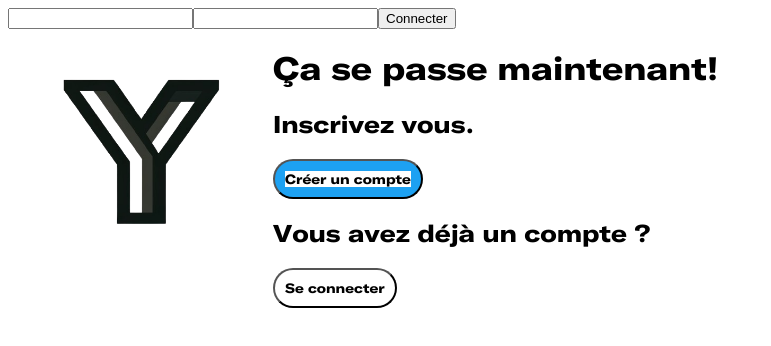
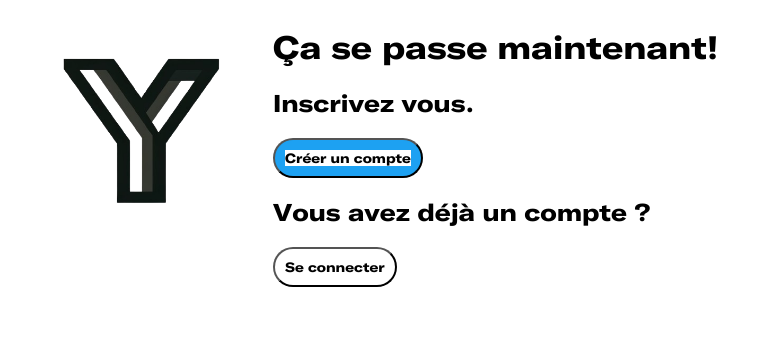
Before and after one commit to phtuongvy/virtualisation_X, a Vue app in the folder frontend/X_clone/: page / in a window 1280 px wide. Shown: the top 346 px of the page, without its empty margins (0-771 px from the left). Built offline with nearby package versions, Linux system fonts and the light colour scheme; no server answers.

Commit message:
push to git

```diff
--- a/frontend/X_clone/src/App.vue
+++ b/frontend/X_clone/src/App.vue
@@ -1,14 +1,15 @@
 <script setup>
 import { RouterLink, RouterView } from 'vue-router'
 import { ref, computed, createApp } from 'vue'
-import Auth from '@/components/Auth.vue'
+// import Auth from '@/components/Auth.vue'
+import Start from './components/Start.vue';
 
 
 </script>
 
 <template>
 
-    <Auth/>
+    <Start/>
 
 
 
--- a/frontend/X_clone/src/components/Auth.vue
+++ /dev/null
@@ -1,48 +0,0 @@
-<script setup>
-import { twitterStore } from '@/stores/twitter'
-import { ref, computed } from 'vue'
-
-const twitter = twitterStore()
-
-const authlogin = ref("")
-const authpasswd = ref("")
-
-function login() {
-  twitter.login({
-    login: authlogin.value,
-    password: authpasswd.value
-  })
-}
-
-function logout() {
-  twitter.user = null
-}
-
-
-</script>
-
-
-
-<template>
-  <div id="auth">
-
-    <div id="login" v-if="!twitter.user">
-      <input v-model="authlogin">
-      <input v-model="authpasswd">
-
-      <button @click="login">Connecter</button>
-    </div>
-
-    <div id="logout" v-if="twitter.user">
-      <button @click="logout">Déconnecter</button>
-    </div>
-
-
-
-  </div>
-</template>
-
-
-
-<style scoped>
-</style>
--- a/frontend/X_clone/src/components/Start.vue
+++ b/frontend/X_clone/src/components/Start.vue
@@ -41,38 +41,47 @@ export default {
             email: '',
             password: '',
             errorMessage: '',
-            showCard: true
+            showCard: false
         };
     },
     methods: {
-        signIn() {
-            if (this.email === 'idk@example.com' && this.password === 'correctPwd') {
+        async signIn() {
+            this.showCard = true;
+            try {
+                const response = await axios.post('https://your-api-url.com/auth/signin', {
+                    email: this.email,
+                    password: this.password
+                });
+
+                if (response.data.success) {
                     // Successful sign-in logic
-                RouterLink.push('/home');
+                    this.$router.push('/home');
                 } else {
                     // Failed sign-in logic
                     this.errorMessage = 'Email ou mot de passe incorrect. Veuillez réessayer.';
                 }
+            } catch (error) {
+                // Error handling logic
+                console.error(error);
+                this.errorMessage = 'Une erreur est survenue. Veuillez réessayer.';
+            }
         },
-        signUp() {
-
-            // Example: Send a POST request to the server with the form data
-            axios.post('/api/signup', {
+        async signUp() {
+            try {
+                const response = await axios.post('/api/signup', {
                     name: this.name,
                     email: this.email,
                     password: this.password
-            })
-                .then(response => {
+                });
+
                 // Handle successful sign-up
                 console.log(response.data);
-                    RouterLink.push('/home');
-
-                })
-                .catch(error => {
+                this.$router.push('/home');
+            } catch (error) {
                 // Handle sign-up error
                 console.error(error);
                 this.errorMessage = 'Erreur lors de la création du compte. Veuillez réessayer.';
-                });
+            }
         },
         closeCard() {
             this.showCard = false;
@@ -80,8 +89,8 @@ export default {
         openCard() {
             this.showCard = true;
         }
+    },
 
-    }
 };
 </script>
 
```
Lines whose indentation alone changed are shown as unchanged.
